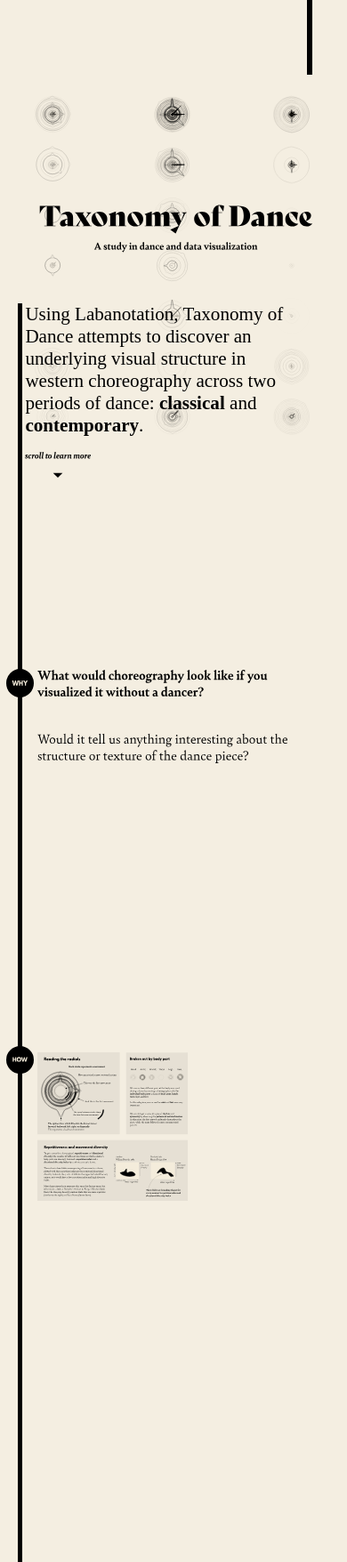
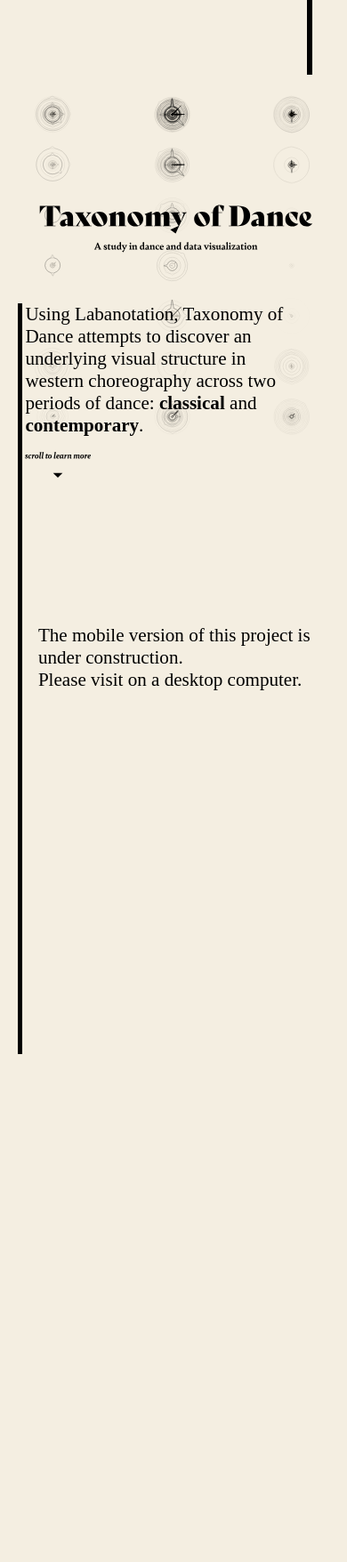
Before and after one commit to laurasher/taxonomy-of-dance, a Flask app: page / in a window 390 px wide. Shown: the top 1756 px of the page at 89% size. After the commit the page ends 1185 px from the top, so only its background shows below. Run offline with Flask 2, Linux system fonts and the light colour scheme; some libraries are stand-ins or nearby versions; some web fonts are replaced.

Commit message:
Mobile warning.

```diff
--- a/templates/home.html
+++ b/templates/home.html
@@ -182,7 +182,6 @@
 		.child {
 			grid-area: 1 / 1 / 2 / 2;
 			/* opacity: 0.9; */
-			/* height: 780vh; */
 			height: 1240vh;
 			width: 20px;
 			border-left: var(--black-line-width) solid black;
@@ -442,10 +441,16 @@
 				grid-area: 1 / 1 / 2 / 2;
 				/* opacity: 0.8; */
 				/* height: 700vh; */
-				height: 300vh;
+				height: 100vh;
 				width: 20px;
 				border-left: 5px solid black;
 				margin: -30vh 5vw;
+			}
+			#mobile-warning {
+				margin-left: 11%;
+				margin-top: -5vh;
+				font-size: 2.5vh;
+				width: 80%;
 			}
 			#learn-more {
 				width: 19vw;
@@ -516,7 +521,9 @@
 				width: 80vw;
 			}
 			#intro {
-				min-height: 270vh !important;
+				/* min-height: 270vh !important; */
+				height: 10vh;
+				min-height: 10vh !important;
 			}
 			.feature-para {
 				width: 95%;
@@ -589,8 +596,8 @@
 				<div id='learn-more'>
 					<img src="{{ url_for('static', filename='assets/learn-more-2.svg') }}">
 				</div>
-				<img id="WHY" class='timeline-circle' src="{{ url_for('static', filename='assets/WHY.svg') }}">
-				<img id="HOW" class='timeline-circle' src="{{ url_for('static', filename='assets/HOW.svg') }}">
+				<img id="WHY" class='timeline-circle desktop' src="{{ url_for('static', filename='assets/WHY.svg') }}">
+				<img id="HOW" class='timeline-circle desktop' src="{{ url_for('static', filename='assets/HOW.svg') }}">
 				<img id="WHAT" class='timeline-circle desktop' src="{{ url_for('static', filename='assets/WHAT.svg') }}">
 				<img id="year_1944" class='timeline-circle desktop' src="{{ url_for('static', filename='assets/year_1984_solid_expand.svg') }}">
 				<img id="year_1956" class='timeline-circle desktop' src="{{ url_for('static', filename='assets/year_1956_expand.svg') }}">
@@ -600,17 +607,17 @@
 				<img id="year_1870" class='timeline-circle desktop' src="{{ url_for('static', filename='assets/year_1870.svg') }}">
 			</div>
 		</div>
-
-		<div class='blade'>
-			<div class='two-column-spread'>
+		<p id='mobile-warning' class='mobile'>The mobile version of this project is under construction.<br>Please visit on a desktop computer.</p>
+		<div class='blade desktop'>
+			<div class='two-column-spread desktop'>
 				<img id='intro-p-12' class='intro-p' src="{{ url_for('static', filename='assets/intro-p-12.svg') }}" alt="">
 			</div>
-			<div class='two-column-spread'>
+			<div class='two-column-spread desktop'>
 				<img id='choreo-radial-explainer' src="{{ url_for('static', filename='assets/how-explainer.svg') }}" alt="choreo-radial explainer graphic">
 			</div>
 		</div>
 	</div>
-	<div id='contents' class='blade'>
+	<div id='contents' class='blade desktop'>
 		<div class='two-column-spread'>
 			<img id='table-of-contents' src="{{ url_for('static', filename='assets/table-of-contents.svg') }}" alt="choreo-radial explainer graphic">
 		</div>
```
